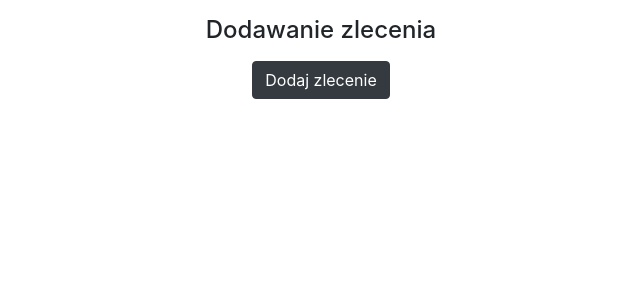
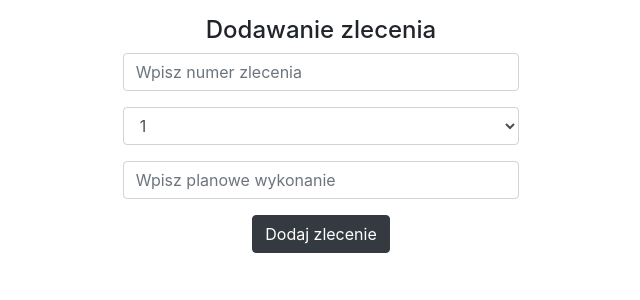
Before and after one commit to Stoiczkow/ASD_CMS, a Django app: page /add_order in a window 1280 px wide. Shown: the part 56-356 px from the top of the page, without its empty margins (319-959 px from the left). Run offline with Django 3.2, Linux system fonts and the light colour scheme; tables that the repository leaves empty hold one stand-in row (values such as "Sample post"); parts of the project's set-up code (start-up, migrations or seed data) failed here and were passed over; some libraries are stand-ins or nearby versions.

Commit message:
change order form

```diff
--- a/cms_app/forms.py
+++ b/cms_app/forms.py
@@ -1,5 +1,5 @@
 from django.forms import ModelForm, RadioSelect
-from .models import Realization, Interruption, Order
+from .models import Realization, Interruption
 
 
 class RealizationForm(ModelForm):
@@ -17,9 +17,3 @@
             'cause_2': RadioSelect(),
             'cause_3': RadioSelect(),
         }
-
-
-class OrderForm(ModelForm):
-    class Meta:
-        model = Order
-        fields = ['order_id', 'machine', 'planned']
--- a/cms_app/templates/order_form.html
+++ b/cms_app/templates/order_form.html
@@ -9,13 +9,18 @@
     <form method="post">
         {% csrf_token %}
         <div class="form-group">
-            {% render_field form.order_id|add_class:"form-control" placeholder="Wpisz numer zlecenia" %}
+            <input type="number" class="form-control" placeholder="Wpisz numer zlecenia" name="order_id">
         </div>
         <div class="form-group">
-            {% render_field form.machine|add_class:"form-control" placeholder="Wybierz maszynę" %}
+              <select class="form-control" id="sel1" name="machine" placeholder="Wybierz maszynę">
+                <option>1</option>
+                <option>2</option>
+                <option>3</option>
+                <option>4</option>
+              </select>
         </div>
         <div class="form-group">
-            {% render_field form.planned|add_class:"form-control" placeholder="Wpisz planowe wykonanie" min="0" %}
+            <input type="number" class="form-control" placeholder="Wpisz planowe wykonanie" name="planned" min="0">
         </div>
 
         <button type="submit" class="btn btn-dark">Dodaj zlecenie</button>
--- a/cms_app/views.py
+++ b/cms_app/views.py
@@ -6,7 +6,7 @@
 from django.views.generic.edit import CreateView
 from .models import Order, Machine, Realization, Interruption, \
     ETYKIECIARKA_CAUSES, KARTONIARKA_CAUSES, DBName
-from .forms import RealizationForm, InterruptionForm, OrderForm
+from .forms import RealizationForm, InterruptionForm
 import datetime
 from django.db import transaction
 from django.http import JsonResponse
@@ -67,19 +67,19 @@
 
 class CreateOrderView(View):
     def get(self, request):
-        form = OrderForm()
-        ctx = {'form': form}
+        ctx = {'machines': Machine.objects.using(DBName.objects.get(pk=1).name).all()}
         return render(request, 'order_form.html', ctx)
 
     def post(self, request):
-        form = OrderForm(request.POST)
-        print(request.POST)
-        if form.is_valid():
-            db_name = DBName.objects.get(pk=1).name
-            Order.objects.using(db_name).create(order_id=int(request.POST['order_id']),
-                                                planned=int(request.POST['planned']),
-                                                machine=Machine.objects.using(db_name).get(pk=int(request.POST['machine'])))
-            return HttpResponseRedirect(reverse('index'))
+        pass
+        # form = OrderForm(request.POST)
+        # print(request.POST)
+        # if form.is_valid():
+        #     db_name = DBName.objects.get(pk=1).name
+        #     Order.objects.using(db_name).create(order_id=int(request.POST['order_id']),
+        #                                         planned=int(request.POST['planned']),
+        #                                         machine=Machine.objects.using(db_name).get(pk=int(request.POST['machine'])))
+        #     return HttpResponseRedirect(reverse('index'))
 
 
 class CloseRealizationView(View):
```
